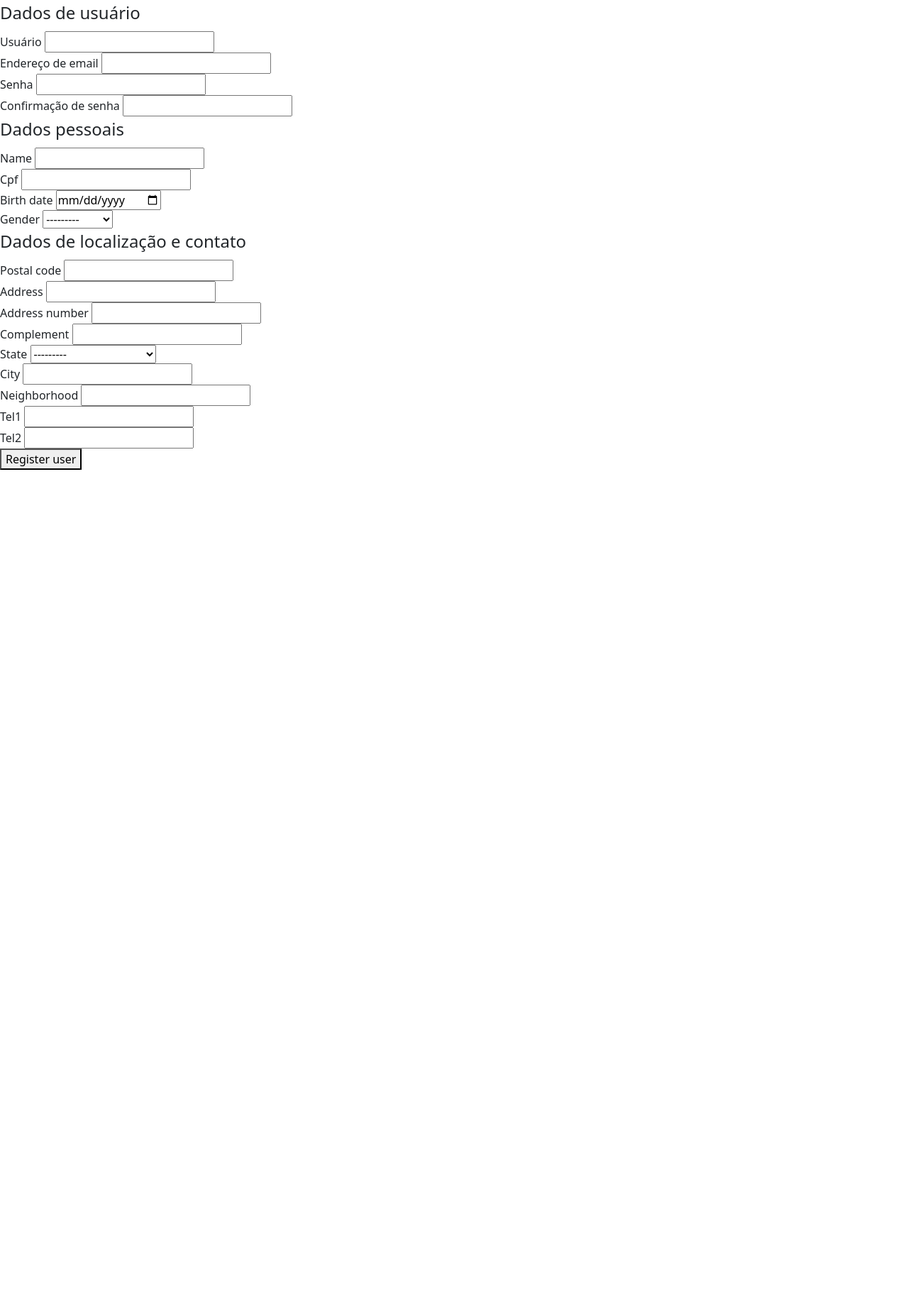
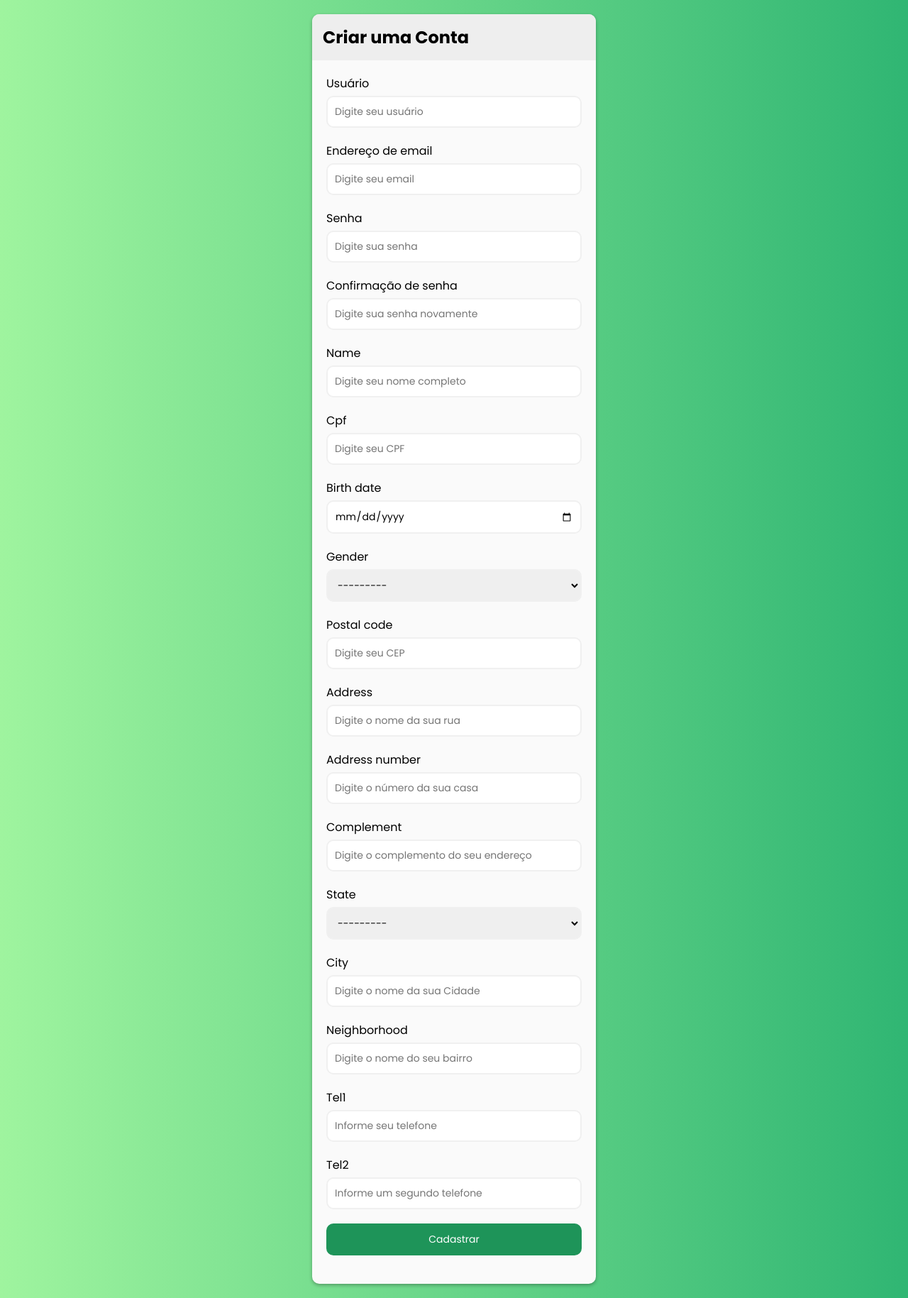
Before and after one commit to lucasv-bs/easy_agenda, a Django app: page /customer/register/ in a window 1280 px wide. Shown: the whole page at 71% size. Before the commit the page ends 662 px from the top, so only its background shows below. Run offline with Django 4.2, Linux system fonts and the light colour scheme; some libraries are stand-ins or nearby versions.

Commit message:
Add a new template and styles for customer register page

```diff
--- /dev/null
+++ b/customer/static/css/register.css
@@ -0,0 +1,102 @@
+* {
+    box-sizing: border-box;
+    margin: 0;
+    padding: 0;
+    font-family: 'Poppins', sans-serif;
+}
+body {
+    width: 100%;
+    min-height: 100vh;
+    background: linear-gradient(90deg, rgba(150, 243, 150, 0.918), rgb(48, 182, 115));
+    display: flex;
+    justify-content: center;
+    align-items: center;
+}
+.conteiner {
+    background-color: #fafafa;
+    border-radius: 10px;
+    box-shadow: 0 2px 5px rgba(0 , 0, 0, 0.3);
+    width: 400px;
+    max-width: 100%;
+    overflow: hidden;
+    margin-top: 20px;
+    margin-bottom: 20px;
+}
+
+.header {
+    background-color: #eee;
+    padding: 15px;
+}
+.form {
+    padding: 20px;
+}
+.form-control{
+    margin-bottom: 10px;
+    padding-bottom: 10px;
+    position: relative;
+
+}
+.form-control label {
+    display: inline-block;
+    margin-bottom: 5px;
+}
+
+.form-control input{
+    border: 2px solid #f0f0f0;
+    display: block;
+    border-radius: 10px;
+    font-size: 14px;
+    width: 100%;
+    padding: 10px;
+}
+.form-control i {
+    position: absolute;
+    top: 45px;
+    right: 10px;
+    visibility: hidden;
+}
+.form-control small {
+    position: absolute;
+    bottom: 1;
+    left: 0;
+    visibility: hidden;
+}
+.form button {
+    background-color:  rgb(30, 148, 89);
+    border: 2px solid  rgb(30, 148, 89);
+    color: #fff;
+    font-size: 14px;
+    width: 100%;
+    border-radius: 10px;
+    padding: 10px;
+    cursor: pointer;
+}
+.form-control select {
+    border: 2px solid #f0f0f0;
+    display: block;
+    border-radius: 10px;
+    font-size: 14px;
+    width: 100%;
+    padding: 10px;
+}
+
+/* Error and Success*/
+
+.form-control.success input {
+    border-color: #2ecc71;
+}
+
+.form-control.error input {
+    border-color: #e74c3c;
+}
+
+.form-control.success i.fa-check-circle{
+    color: #2ecc71;
+}
+
+.form-control.error i.fa-exclamation-circle{
+    color: #e74c3c;
+}
+.form-control.error small {
+    color: #e74c3c;
+}
--- a/customer/templates/register.html
+++ b/customer/templates/register.html
@@ -1,124 +1,188 @@
+{% load static %}
 <!DOCTYPE html>
-<html lang="en">
-
+<html lang="pt-br">
 <head>
     <meta charset="UTF-8">
     <meta http-equiv="X-UA-Compatible" content="IE=edge">
     <meta name="viewport" content="width=device-width, initial-scale=1.0">
-    <!-- Bootstrap -->
-    <link href="https://cdn.jsdelivr.net/npm/bootstrap@5.1.3/dist/css/bootstrap.min.css" rel="stylesheet"
-        integrity="sha384-1BmE4kWBq78iYhFldvKuhfTAU6auU8tT94WrHftjDbrCEXSU1oBoqyl2QvZ6jIW3" crossorigin="anonymous">
 
-    <title>Register</title>
+    <!-- CSS project -->
+    <link rel="stylesheet" href="{% static 'css/register.css' %}">
+
+    <!-- Google fonts -->
+    <link rel="preconnect" href="https://fonts.googleapis.com">
+    <link rel="preconnect" href="https://fonts.gstatic.com" crossorigin>
+    <link href="https://fonts.googleapis.com/css2?family=Poppins:wght@400;500;600;700;900&display=swap" rel="stylesheet">
+
+    <title>Easy Agenda - Cadastro do cliente</title>
 </head>
+<body>
+    <div class="conteiner">
+        <div class="header">
+            <h2>Criar uma Conta</h2>
+        </div>
 
-<body>
-
-    <form action="" method="POST">
+        <form id="form" class="form" action="" method="POST">
             {% csrf_token %}
 
-        <fieldset>
-            <legend>Dados de usuário</legend>
-            <div>
+            <div class="form-control">
                 <label for="{{form_user.username.id_for_label}}">{{form_user.username.label}}</label>
-                <input type="text" id="{{form_user.username.id_for_label}}" name="{{form_user.username.html_name}}" required>
+                <input type="text"
+                    id="{{form_user.username.id_for_label}}" name="{{form_user.username.html_name}}"
+                    placeholder="Digite seu usuário" required>
+                <i class="fas fa-exclamation-circle"></i>
+                <i class="fas fa-check-circle"></i>
             </div>
-            <div>
+            <div class="form-control">
                 <label for="{{form_user.email.id_for_label}}">{{form_user.email.label}}</label>
-                <input type="email" id="{{form_user.email.id_for_label}}" name="{{form_user.email.html_name}}" required>
+                <input type="email"
+                    id="{{form_user.email.id_for_label}}" name="{{form_user.email.html_name}}"
+                    placeholder="Digite seu email" required>
+                <i class="fas fa-exclamation-circle"></i>
+                <i class="fas fa-check-circle"></i>
             </div>
-            <div>
+            <div class="form-control">
                 <label for="{{form_user.password1.id_for_label}}">{{form_user.password1.label}}</label>
-                <input type="password" id="{{form_user.password1.id_for_label}}" name="{{form_user.password1.html_name}}" required>
+                <input type="password"
+                    id="{{form_user.password1.id_for_label}}" name="{{form_user.password1.html_name}}"
+                    placeholder="Digite sua senha" required>
+                <i class="fas fa-exclamation-circle"></i>
+                <i class="fas fa-check-circle"></i>
             </div>
-            <div>
+            <div class="form-control">
                 <label for="{{form_user.password2.id_for_label}}">{{form_user.password2.label}}</label>
-                <input type="password" id="{{form_user.password2.id_for_label}}" name="{{form_user.password2.html_name}}" required>
+                <input type="password"
+                    id="{{form_user.password2.id_for_label}}" name="{{form_user.password2.html_name}}"
+                    placeholder="Digite sua senha novamente" required>
+                <i class="fas fa-exclamation-circle"></i>
+                <i class="fas fa-check-circle"></i>
+                <small>Mensagem de erro</small>
             </div>
-        </fieldset>
             {{form_user.errors}}
 
-        <fieldset>
-            <legend>Dados pessoais</legend>
-            <div>
+            <div class="form-control">
                 <label for="{{form_customer.name.id_for_label}}">{{form_customer.name.label}}</label>
-                <input type="text" id="{{form_customer.name.id_for_label}}" name="{{form_customer.name.html_name}}" required>
+                <input type="text"
+                    id="{{form_customer.name.id_for_label}}" name="{{form_customer.name.html_name}}"
+                    placeholder="Digite seu nome completo" required>
+                <i class="fas fa-exclamation-circle"></i>
+                <i class="fas fa-check-circle"></i>
             </div>
-            <div>
+            <div class="form-control">
                 <label for="{{form_customer.cpf.id_for_label}}">{{form_customer.cpf.label}}</label>
-                <input type="text" id="{{form_customer.cpf.id_for_label}}" name="{{form_customer.cpf.html_name}}" required>
+                <input
+                    type="text" id="{{form_customer.cpf.id_for_label}}" name="{{form_customer.cpf.html_name}}"
+                    maxlength="11" pattern="\d{3}\.?\d{3}\.?\d{3}-?\d{2}" placeholder="Digite seu CPF" required>
+
+                <i class="fas fa-exclamation-circle"></i>
+                <i class="fas fa-check-circle"></i>
             </div>
-            <div>
+            <div class="form-control ">
                 <label for="{{form_customer.birth_date.id_for_label}}">{{form_customer.birth_date.label}}</label>
                 <input type="date" id="{{form_customer.birth_date.id_for_label}}" name="{{form_customer.birth_date.html_name}}" required>
+                <i class="fas fa-exclamation-circle"></i>
+                <i class="fas fa-check-circle"></i>
             </div>
-            <div>
+            <div class="form-control">
                 <label for="{{form_customer.gender.id_for_label}}">{{form_customer.gender.label}}</label>
-                <select id="{{form_customer.gender.id_for_label}}" name="{{form_customer.gender.html_name}}">
+                <br>
+                <select id="{{form_customer.gender.id_for_label}}" name="{{form_customer.gender.html_name}}" required>
                     {% for value, description in form_customer.fields.gender.choices %}
                     <option value="{{value}}">{{description}}</option>
                     {% endfor %}
                 </select>
+
+                <i class="fas fa-exclamation-circle"></i>
+                <i class="fas fa-check-circle"></i>
             </div>
-        </fieldset>
 
-        <fieldset>
-            <legend>Dados de localização e contato</legend>
-            <div>
+            <div class="form-control">
                 <label for="{{form_customer.postal_code.id_for_label}}">{{form_customer.postal_code.label}}</label>
-                <input type="text" id="{{form_customer.postal_code.id_for_label}}" name="{{form_customer.postal_code.html_name}}" required>
+                <input type="text"
+                    id="{{form_customer.postal_code.id_for_label}}" name="{{form_customer.postal_code.html_name}}"
+                    maxlength="8" placeholder="Digite seu CEP" required>
+
+                <i class="fas fa-exclamation-circle"></i>
+                <i class="fas fa-check-circle"></i>
             </div>
-            <div>
+            <div class="form-control">
                 <label for="{{form_customer.address.id_for_label}}">{{form_customer.address.label}}</label>
-                <input type="text" id="{{form_customer.address.id_for_label}}" name="{{form_customer.address.html_name}}" required>
+                <input type="text"
+                    id="{{form_customer.address.id_for_label}}" name="{{form_customer.address.html_name}}"
+                    placeholder="Digite o nome da sua rua" required>
+                <i class="fas fa-exclamation-circle"></i>
+                <i class="fas fa-check-circle"></i>
             </div>
-            <div>
+            <div class="form-control">
                 <label for="{{form_customer.address_number.id_for_label}}">{{form_customer.address_number.label}}</label>
-                <input type="text" id="{{form_customer.address_number.id_for_label}}" name="{{form_customer.address_number.html_name}}" required>
+                <input type="text"
+                    id="{{form_customer.address_number.id_for_label}}" name="{{form_customer.address_number.html_name}}"
+                    placeholder="Digite o número da sua casa" required>
+
+                <i class="fas fa-exclamation-circle"></i>
+                <i class="fas fa-check-circle"></i>
             </div>
-            <div>
+            <div class="form-control">
                 <label for="{{form_customer.complement.id_for_label}}">{{form_customer.complement.label}}</label>
-                <input type="text" id="{{form_customer.complement.id_for_label}}" name="{{form_customer.complement.html_name}}">
+                <input type="text"
+                    id="{{form_customer.complement.id_for_label}}" name="{{form_customer.complement.html_name}}"
+                    placeholder="Digite o complemento do seu endereço">
+                <i class="fas fa-exclamation-circle"></i>
+                <i class="fas fa-check-circle"></i>
             </div>
-            <div>
+            <div class="form-control">
                 <label for="{{form_customer.state.id_for_label}}">{{form_customer.state.label}}</label>
-                <select id="{{form_customer.state.id_for_label}}" name="{{form_customer.state.html_name}}">
+                <select id="{{form_customer.state.id_for_label}}" name="{{form_customer.state.html_name}}" required>
                     {% for value, description in form_customer.fields.state.choices %}
                     <option value="{{value}}">{{description}}</option>
                     {% endfor %}
                 </select>
             </div>
-            <div>
+            <div class="form-control">
                 <label for="{{form_customer.city.id_for_label}}">{{form_customer.city.label}}</label>
-                <input type="text" id="{{form_customer.city.id_for_label}}" name="{{form_customer.city.html_name}}" required>
+                <input type="text"
+                    id="{{form_customer.city.id_for_label}}" name="{{form_customer.city.html_name}}"
+                    placeholder="Digite o nome da sua Cidade" required>
+
+                <i class="fas fa-exclamation-circle"></i>
+                <i class="fas fa-check-circle"></i>
             </div>
-            <div>
+            <div class="form-control">
                 <label for="{{form_customer.neighborhood.id_for_label}}">{{form_customer.neighborhood.label}}</label>
-                <input type="text" id="{{form_customer.neighborhood.id_for_label}}" name="{{form_customer.neighborhood.html_name}}" required>
+                <input type="text"
+                    id="{{form_customer.neighborhood.id_for_label}}" name="{{form_customer.neighborhood.html_name}}"
+                    placeholder="Digite o nome do seu bairro" required>
+
+                <i class="fas fa-exclamation-circle"></i>
+                <i class="fas fa-check-circle"></i>
             </div>
-            <div>
+            <div class="form-control">
                 <label for="{{form_customer.tel1.id_for_label}}">{{form_customer.tel1.label}}</label>
-                <input type="text" id="{{form_customer.tel1.id_for_label}}" name="{{form_customer.tel1.html_name}}" required>
+                <input type="text"
+                    id="{{form_customer.tel1.id_for_label}}" name="{{form_customer.tel1.html_name}}"
+                    placeholder="Informe seu telefone" required>
+
+                <i class="fas fa-exclamation-circle"></i>
+                <i class="fas fa-check-circle"></i>
             </div>
-            <div>
+            <div class="form-control">
                 <label for="{{form_customer.tel2.id_for_label}}">{{form_customer.tel2.label}}</label>
-                <input type="text" id="{{form_customer.tel2.id_for_label}}" name="{{form_customer.tel2.html_name}}">
+                <input type="text"
+                    id="{{form_customer.tel2.id_for_label}}" name="{{form_customer.tel2.html_name}}"
+                    placeholder="Informe um segundo telefone">
+
+                <i class="fas fa-exclamation-circle"></i>
+                <i class="fas fa-check-circle"></i>
             </div>
-        </fieldset>
             {{form_customer.errors}}
 
-        <button type="submit">Register user</button>
+            <div class="form-control">
+                <button type="submit" id="btn-register">Cadastrar</button>
+            </div>
         </form>
+    </div>
 
-
-
-    <!-- Bootstrap -->
-    <script src="https://cdn.jsdelivr.net/npm/@popperjs/core@2.10.2/dist/umd/popper.min.js"
-        integrity="sha384-7+zCNj/IqJ95wo16oMtfsKbZ9ccEh31eOz1HGyDuCQ6wgnyJNSYdrPa03rtR1zdB"
-        crossorigin="anonymous"></script>
-    <script src="https://cdn.jsdelivr.net/npm/bootstrap@5.1.3/dist/js/bootstrap.min.js"
-        integrity="sha384-QJHtvGhmr9XOIpI6YVutG+2QOK9T+ZnN4kzFN1RtK3zEFEIsxhlmWl5/YESvpZ13"
-        crossorigin="anonymous"></script>
+    <!-- Font Awesome -->
+    <script src="https://kit.fontawesome.com/3a3dea1cf5.js" crossorigin="anonymous"></script>
 </body>
-
 </html>
--- a/customer/views.py
+++ b/customer/views.py
@@ -1,5 +1,6 @@
 # django imports
-from django.shortcuts import render
+from django.contrib import messages
+from django.shortcuts import redirect, render
 
 # project imports
 from .forms import CustomerCreateForm, UserCustomerCreateForm
@@ -15,10 +16,14 @@ def registerPage(request):
 
         if form_customer.is_valid() and form_user.is_valid():
             user = form_user.save()
+            username = form_user.cleaned_data.get('username')
 
             customer = form_customer.save(commit=False)
             customer.user = user
             customer.save()
+
+            messages.success(request, 'Usuário ' + username + ' registrado com sucesso.')
+            return redirect('website:login')
 
     context = {'form_customer': form_customer, 'form_user': form_user}
     return render(request, 'register.html', context)
--- a/easy_agenda/settings.py
+++ b/easy_agenda/settings.py
@@ -137,7 +137,8 @@ STATIC_URL = 'static/'
 # Static files directories
 STATICFILES_DIRS = [
     BASE_DIR / "static",
-    BASE_DIR / "appointment/static"
+    BASE_DIR / "appointment/static",
+    BASE_DIR / "customer/static"
 ]
 STATIC_ROOT = BASE_DIR / "staticfiles"
 
```
Lines whose indentation alone changed are shown as unchanged.
